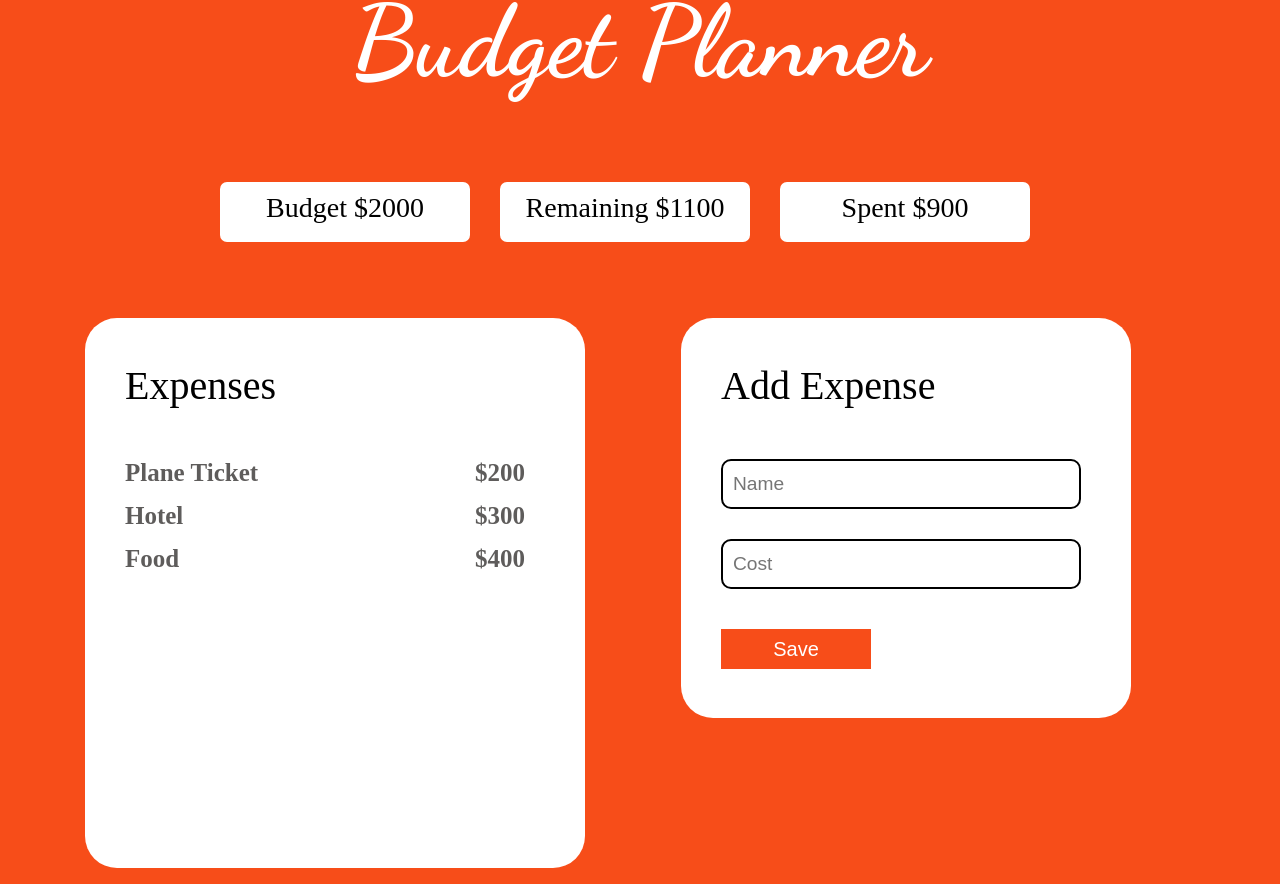
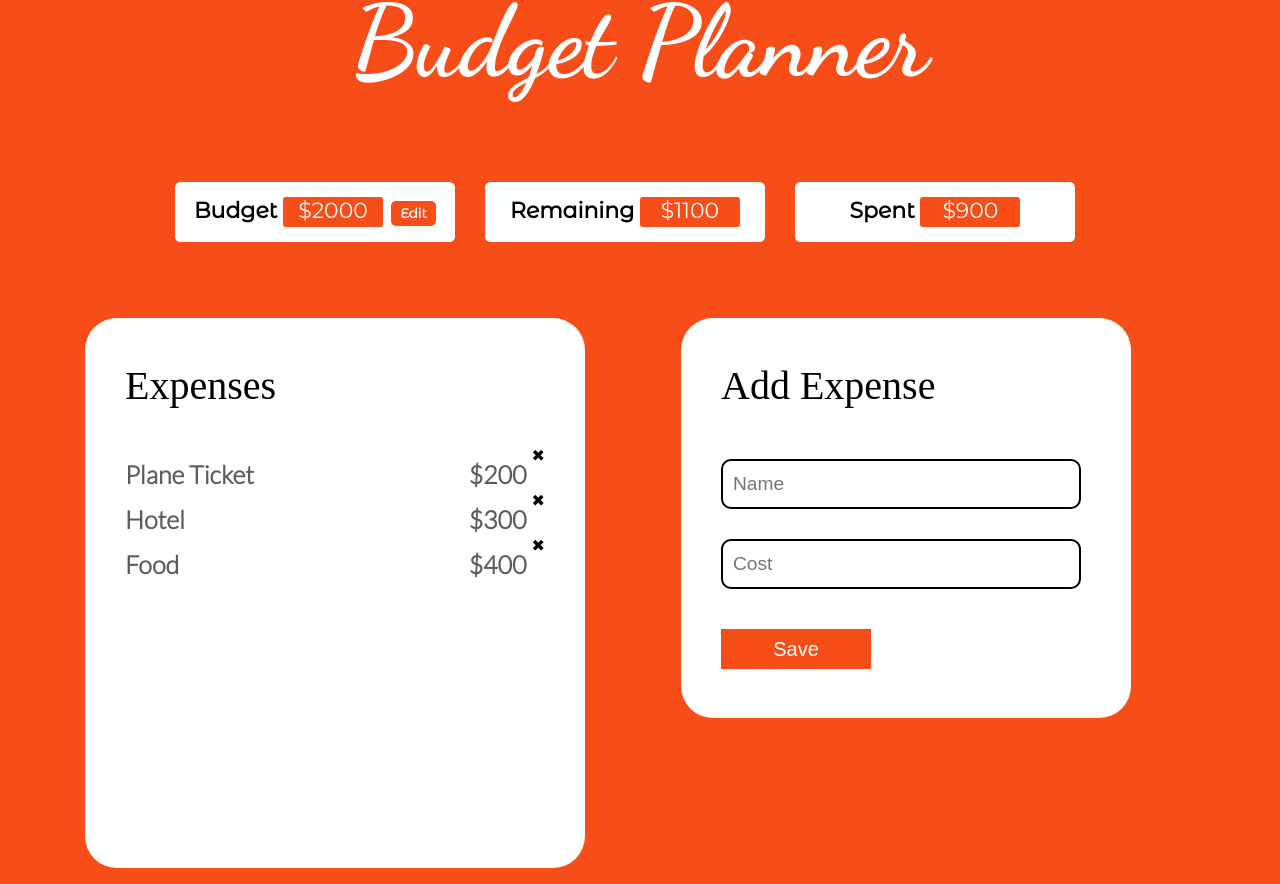
Before and after one commit to Thiratikan/Monee, a React (Create React App) app: page / in a window 1280 px wide. Shown: the part 978-1862 px from the top of the page. Built offline with nearby package versions, Linux system fonts and the light colour scheme; a web font is replaced by a local one.

Commit message:
add edit and delete button

```diff
--- a/src/components/Budget.js
+++ b/src/components/Budget.js
@@ -1,11 +1,30 @@
-import React, { useContext } from "react";
+import React, { useState, useContext } from "react";
 import { AppContext } from "../context/AppContext";
+import ViewBudget from "./ViewBudget";
+import EditBudget from "./EditBudget";
 
 function Budget() {
-  const { budget } = useContext(AppContext);
+  const { budget, dispatch } = useContext(AppContext);
+  const [edit, setEdit] = useState(false);
+
+  const handleEditClick = () => {
+    setEdit(true);
+  };
+
+  const handleSaveClick = (value) => {
+    dispatch({
+      type: "SET_BUDGET",
+      payload: value,
+    });
+    setEdit(false);
+  };
   return (
     <>
-      <p>Budget ${budget}</p>
+      {edit ? (
+        <EditBudget handleSaveClick={handleSaveClick} budget={budget} />
+      ) : (
+        <ViewBudget handleEditClick={handleEditClick} budget={budget} />
+      )}
     </>
   );
 }
--- /dev/null
+++ b/src/components/EditBudget.js
@@ -0,0 +1,26 @@
+import React, { useState } from "react";
+import { Box } from "../styles/ExpenseFormStyle";
+
+function EditBudget(props) {
+  const [value, setValue] = useState(props.budget);
+  return (
+    <Box>
+      <p>
+        Budget
+        <input
+          required
+          type="number"
+          id="name"
+          value={value}
+          onChange={(e) => setValue(e.target.value)}
+          placeholder="$"
+        />
+        <button type="button" onClick={() => props.handleSaveClick(value)}>
+          Save
+        </button>
+      </p>
+    </Box>
+  );
+}
+
+export default EditBudget;
--- a/src/components/ExpenseItem.js
+++ b/src/components/ExpenseItem.js
@@ -1,13 +1,26 @@
 import React from "react";
 import { Budget } from "../styles/ExpenseFormStyle";
+import { AppContext } from "../context/AppContext";
+import { useContext } from "react";
 
 function ExpenseItem(props) {
+  const { dispatch } = useContext(AppContext);
+
+  const handleDelete = () => {
+    dispatch({
+      type: "DELETE_EXPENSE",
+      payload: props.id,
+    });
+  };
   return (
     <Budget>
       <li>
         <div>
           <h2>{props.name}</h2>
           <h3>${props.cost}</h3>
+          <div className="delete-btn" onClick={handleDelete}>
+            &#10006;
+          </div>
         </div>
       </li>
     </Budget>
--- a/src/components/Remaining.js
+++ b/src/components/Remaining.js
@@ -10,7 +10,9 @@ function Remaining() {
 
   return (
     <>
-      <p>Remaining ${budget - totalExpenses}</p>
+      <p>
+        Remaining <span>${budget - totalExpenses}</span>
+      </p>
     </>
   );
 }
--- a/src/components/Spending.js
+++ b/src/components/Spending.js
@@ -9,7 +9,9 @@ function Spending() {
   }, 0);
   return (
     <>
-      <p>Spent ${totalExpenses}</p>
+      <p>
+        Spent <span>${totalExpenses}</span>
+      </p>
     </>
   );
 }
--- /dev/null
+++ b/src/components/ViewBudget.js
@@ -0,0 +1,16 @@
+import React from "react";
+
+function ViewBudget(props) {
+  return (
+    <>
+      <p>
+        Budget <span> ${props.budget} </span>
+        <button type="button" onClick={props.handleEditClick}>
+          Edit
+        </button>
+      </p>
+    </>
+  );
+}
+
+export default ViewBudget;
--- a/src/context/AppContext.js
+++ b/src/context/AppContext.js
@@ -1,4 +1,5 @@
 import { createContext, useReducer } from "react";
+import { v4 as uuidv4 } from "uuid";
 
 const AppReducer = (state, action) => {
   switch (action.type) {
@@ -6,6 +7,18 @@ const AppReducer = (state, action) => {
       return {
         ...state,
         expenses: [...state.expenses, action.payload],
+      };
+    case "DELETE_EXPENSE":
+      return {
+        ...state,
+        expenses: state.expenses.filter(
+          (expense) => expense.id !== action.payload
+        ),
+      };
+    case "SET_BUDGET":
+      return {
+        ...state,
+        budget: action.payload,
       };
     default:
       return state;
@@ -15,9 +28,9 @@ const AppReducer = (state, action) => {
 const initialState = {
   budget: 2000,
   expenses: [
-    { id: 1, name: "Plane Ticket", cost: 200 },
-    { id: 2, name: "Hotel", cost: 300 },
-    { id: 3, name: "Food", cost: 400 },
+    { id: uuidv4(), name: "Plane Ticket", cost: 200 },
+    { id: uuidv4(), name: "Hotel", cost: 300 },
+    { id: uuidv4(), name: "Food", cost: 400 },
   ],
 };
 
--- a/src/index.css
+++ b/src/index.css
@@ -1,6 +1,8 @@
 @import url(https://fonts.googleapis.com/css?family=Droid+Sans);
 @import url(https://fonts.googleapis.com/css?family=Roboto:400,300,500);
 @import url("https://fonts.googleapis.com/css2?family=Dancing+Script:wght@700&display=swap");
+@import url("https://fonts.googleapis.com/css2?family=Lato:wght@100;300&display=swap");
+@import url("https://fonts.googleapis.com/css2?family=Lato:wght@100;300&family=Montserrat+Alternates&display=swap");
 
 * {
   margin: 0;
--- a/src/styles/ExpenseFormStyle.js
+++ b/src/styles/ExpenseFormStyle.js
@@ -45,10 +45,19 @@ export const Budget = styled.div`
     margin-bottom: 15px;
     color: #5e5c5b;
     font-size: 25px;
+    font-family: "Lato", sans-serif;
+    font-weight: light;
   }
   h3 {
     color: #5e5c5b;
     font-size: 25px;
+    font-family: "Lato", sans-serif;
+    font-weight: light;
+  }
+  .delete-btn {
+    margin-left: 5px;
+    margin-top: -13px;
+    cursor: pointer;
   }
 `;
 
@@ -83,18 +92,30 @@ export const Box = styled.div`
     justify-content: center;
     align-content: space-between;
   }
+  span {
+    background-color: #f74d19;
+    color: white;
+    border-radius: 0.125em;
+    font-weight: 400;
+    display: inline-block;
+    width: 100px;
+    height: 30px;
+  }
 
   p {
-    font-size: 28px;
-    width: 250px;
+    font-size: 22px;
+    width: 280px;
     height: 60px;
     border-radius: 0.25em;
     text-decoration: none;
     text-align: center;
     background: white;
     padding: 10px;
+    padding-top: 15px;
     margin-right: 30px;
     margin-top: 80px;
+    font-family: "Montserrat Alternates", sans-serif;
+    font-weight: 700;
   }
 
   h1 {
@@ -104,4 +125,35 @@ export const Box = styled.div`
     text-align: center;
     padding-top: 100px;
   }
+
+  input {
+    background-color: #f74d19;
+    color: white;
+    border: none;
+    border-radius: 0.125em;
+    height: 30px;
+    width: 100px;
+    font-family: "Montserrat Alternates", sans-serif;
+    font-weight: 400;
+
+    text-align: center;
+    font-size: 22px;
+    margin-left: 10px;
+  }
+
+  input::placeholder {
+    color: white;
+  }
+
+  button {
+    margin-left: 8px;
+    font-family: "Montserrat Alternates", sans-serif;
+    border: none;
+    width: 45px;
+    height: 25px;
+    border-radius: 5px;
+    background-color: #f74d19;
+    font-weight: 700;
+    color: white;
+  }
 `;
```
